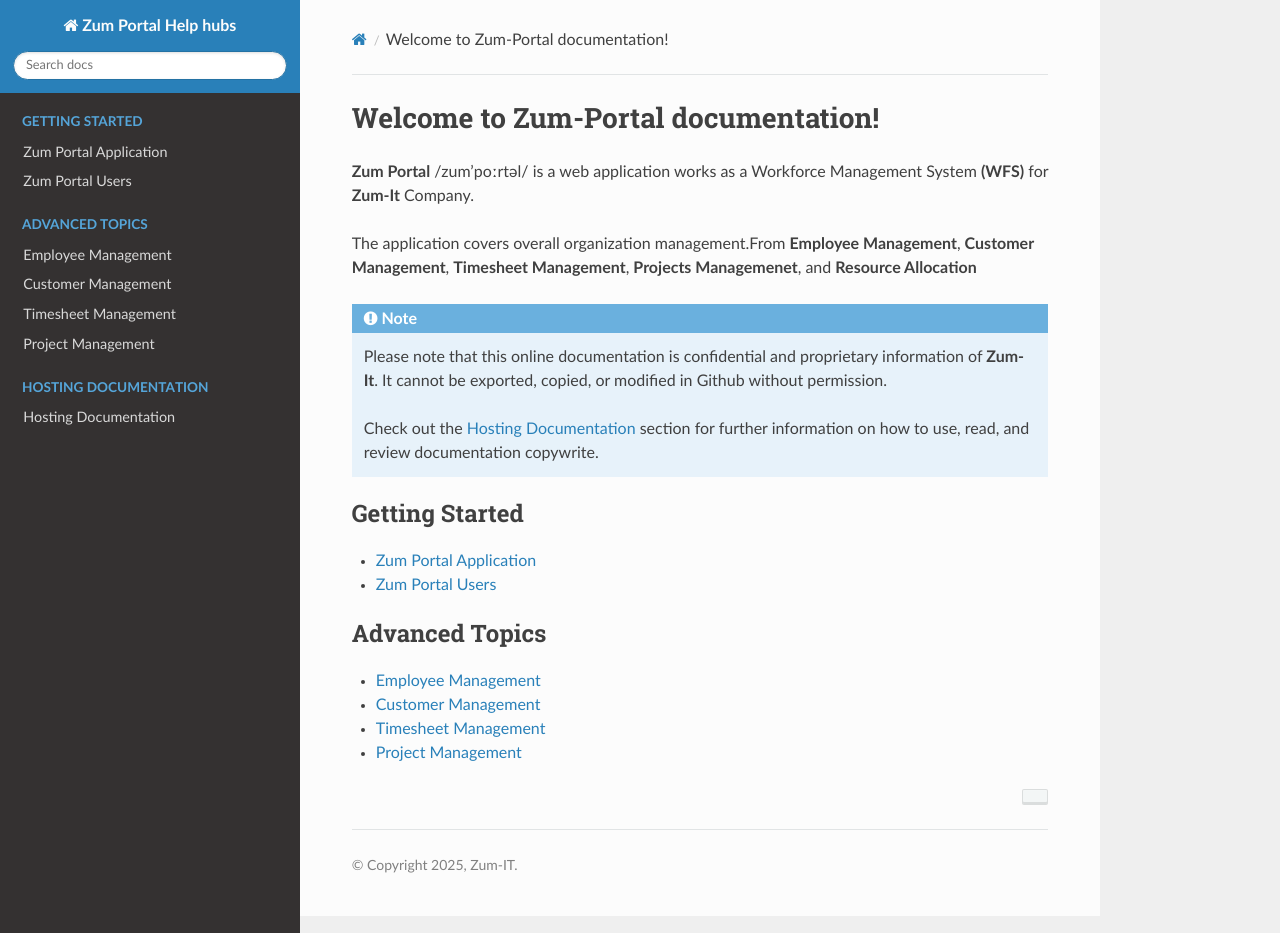
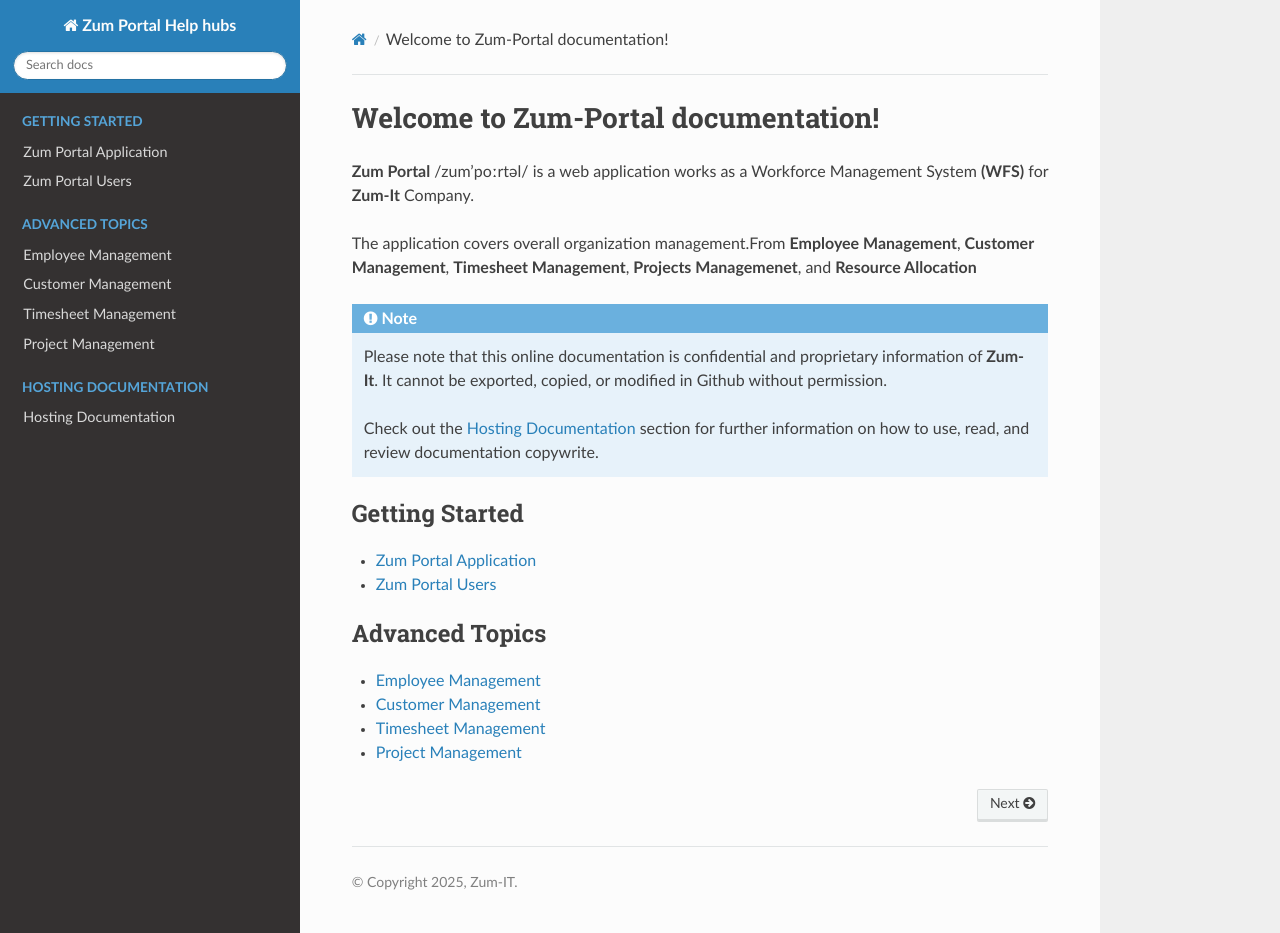
Before and after one commit to ghadiben0/Project-Zum-Portal, a Sphinx documentation site: the page built from docs/source/index.rst, in a window 1280 px wide and 933 px high. Built offline with Sphinx 7.4.7 and the Read the Docs theme 3.1.0, drawn with Linux system fonts in a browser that asks for light colours.

Commit message:
Update custom.css

```diff
--- a/docs/source/_static/custom.css
+++ b/docs/source/_static/custom.css
@@ -3,6 +3,15 @@ footer {
     font-size: 0;  /* hide everything inside */
 }
 
+.rst-footer-buttons {
+        font-size: 14px;  /* restore copyright */
+
+}
+
+.rst-footer-buttons p{
+        font-size: 14px;  /* restore copyright */
+
+}
 footer p {
     font-size: 14px;  /* restore copyright */
 }
```
